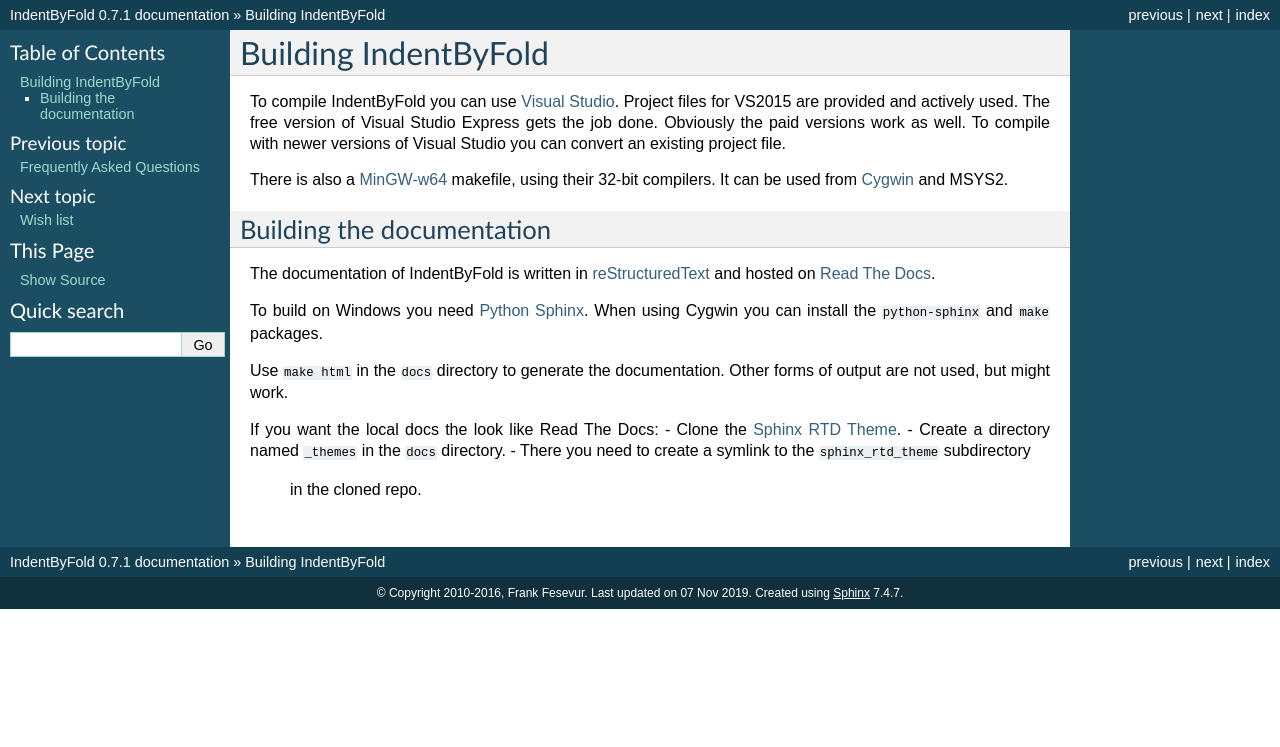
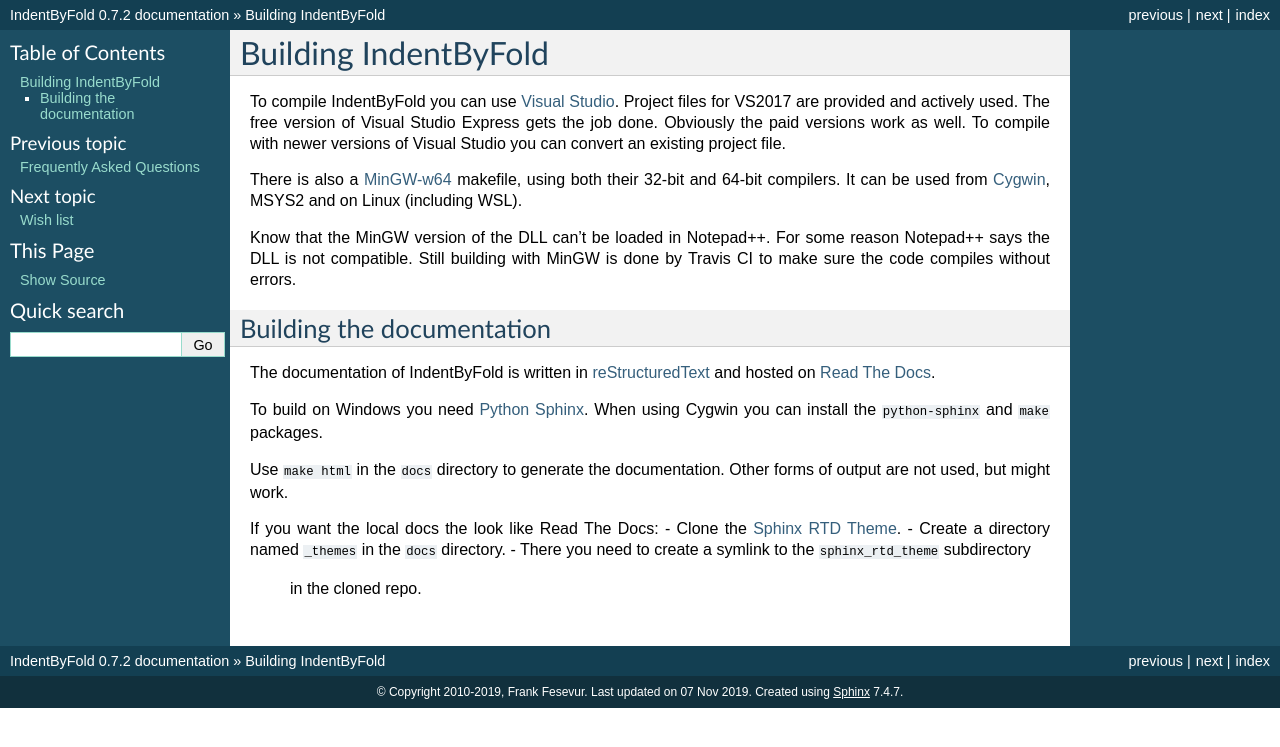
Before and after one commit to ffes/indentbyfold, a Sphinx documentation site: the page built from docs/building.rst, in a window 1280 px wide. Shown: the top 747 px of the page. Built offline with Sphinx 7.4.7, drawn with Linux system fonts in a browser that asks for light colours.

Commit message:
Update the docs for v0.7.2

```diff
--- a/docs/building.rst
+++ b/docs/building.rst
@@ -1,18 +1,22 @@
 Building IndentByFold
 =====================
 
-To compile IndentByFold you can use `Visual Studio`_. Project files for VS2015
+To compile IndentByFold you can use `Visual Studio`_. Project files for VS2017
 are provided and actively used. The free version of Visual Studio Express
 gets the job done. Obviously the paid versions work as well.
 To compile with newer versions of Visual Studio you can convert an existing
 project file.
 
-There is also a `MinGW-w64`_ makefile, using their 32-bit compilers. It can
-be used from `Cygwin`_ and MSYS2.
+There is also a `MinGW-w64`_ makefile, using both their 32-bit and 64-bit compilers.
+It can be used from `Cygwin`_, MSYS2 and on Linux (including WSL).
 
-.. _Visual Studio: https://www.visualstudio.com/
+.. _Visual Studio: https://visualstudio.microsoft.com/vs/
 .. _MinGW-w64: https://mingw-w64.org/
 .. _Cygwin: https://www.cygwin.com/
+
+Know that the MinGW version of the DLL can't be loaded in Notepad++. For some reason
+Notepad++ says the DLL is not compatible. Still building with MinGW is done by
+Travis CI to make sure the code compiles without errors.
 
 
 Building the documentation
--- a/docs/conf.py
+++ b/docs/conf.py
@@ -47,16 +47,16 @@ master_doc = 'index'
 
 # General information about the project.
 project = 'IndentByFold'
-copyright = '2010-2016, Frank Fesevur'
+copyright = '2010-2019, Frank Fesevur'
 
 # The version info for the project you're documenting, acts as replacement for
 # |version| and |release|, also used in various other places throughout the
 # built documents.
 #
 # The short X.Y version.
-version = '0.7.1'
+version = '0.7.2'
 # The full version, including alpha/beta/rc tags.
-release = '0.7.1'
+release = '0.7.2'
 
 # The language for content autogenerated by Sphinx. Refer to documentation
 # for a list of supported languages.
--- a/docs/history.rst
+++ b/docs/history.rst
@@ -1,8 +1,8 @@
 Revision History
 ================
 
-Version XXX (Yet To Be Released)
---------------------------------
+Version 0.7.2 (2019-11-07)
+--------------------------
 
 -  Provide a 64-bit version of the plug-in.
 
@@ -10,7 +10,7 @@ Version XXX (Yet To Be Released)
    The documentation is now hosted at `Read The Docs`_.
 
 
-.. _Read The Docs: http://nppsnippets.readthedocs.io
+.. _Read The Docs: https://nppsnippets.readthedocs.io
 
 
 Version 0.7.1 (2013-04-17)
```
Also changed, not shown: README.md (+3 -3 lines), 1 other file.
